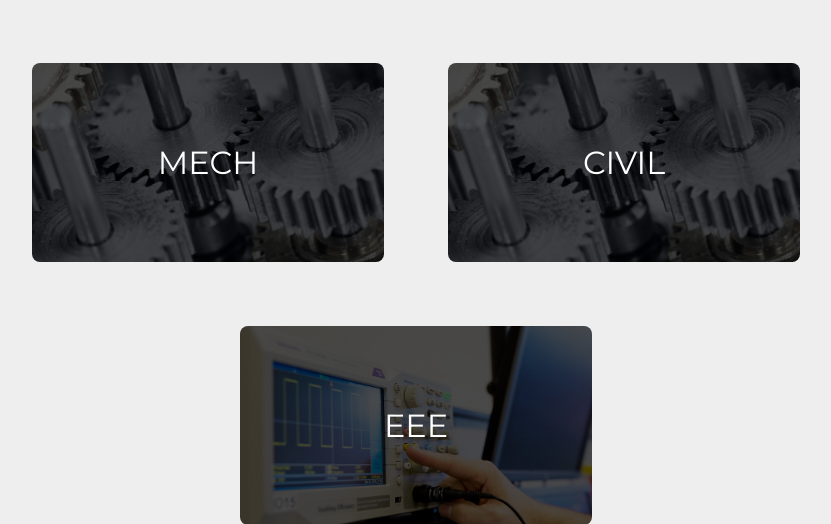
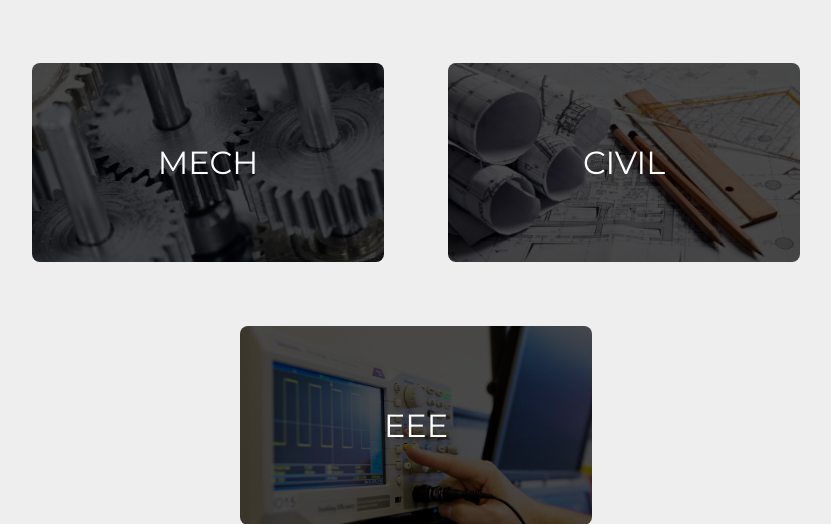
Before and after one commit to FARIS-MOHAMMED-SHARIFF/vtunotes4u, a PHP site: page / in a window 1280 px wide. Shown: the part 934-1458 px from the top of the page, without its empty margins (224-1055 px from the left). Run offline with PHP 8.4, Linux system fonts and the light colour scheme.

Commit message:
Replaced Images

```diff
--- a/index.css
+++ b/index.css
@@ -113,7 +113,7 @@ button:hover {
 
 .category > li:nth-child(4) {
     background-image: linear-gradient(rgba(0, 0, 0, 0.7), rgba(0, 0, 0, 0.7)),
-        url('/images/mech.jpg');
+        url('/images/civil.jpg');
     background-size: cover;
 }
 
```
Also changed, not shown: images/civil.jpg (added).
